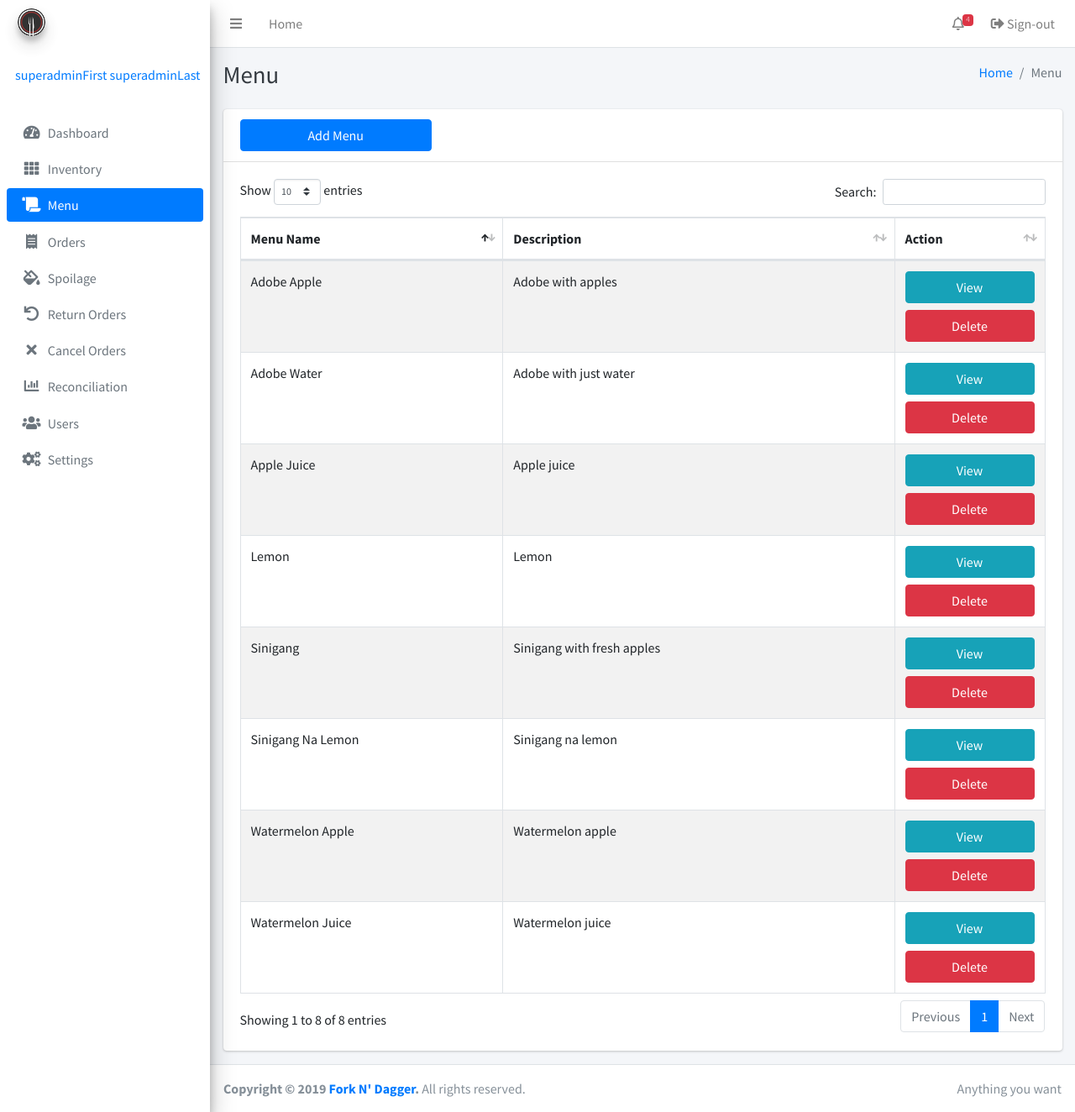
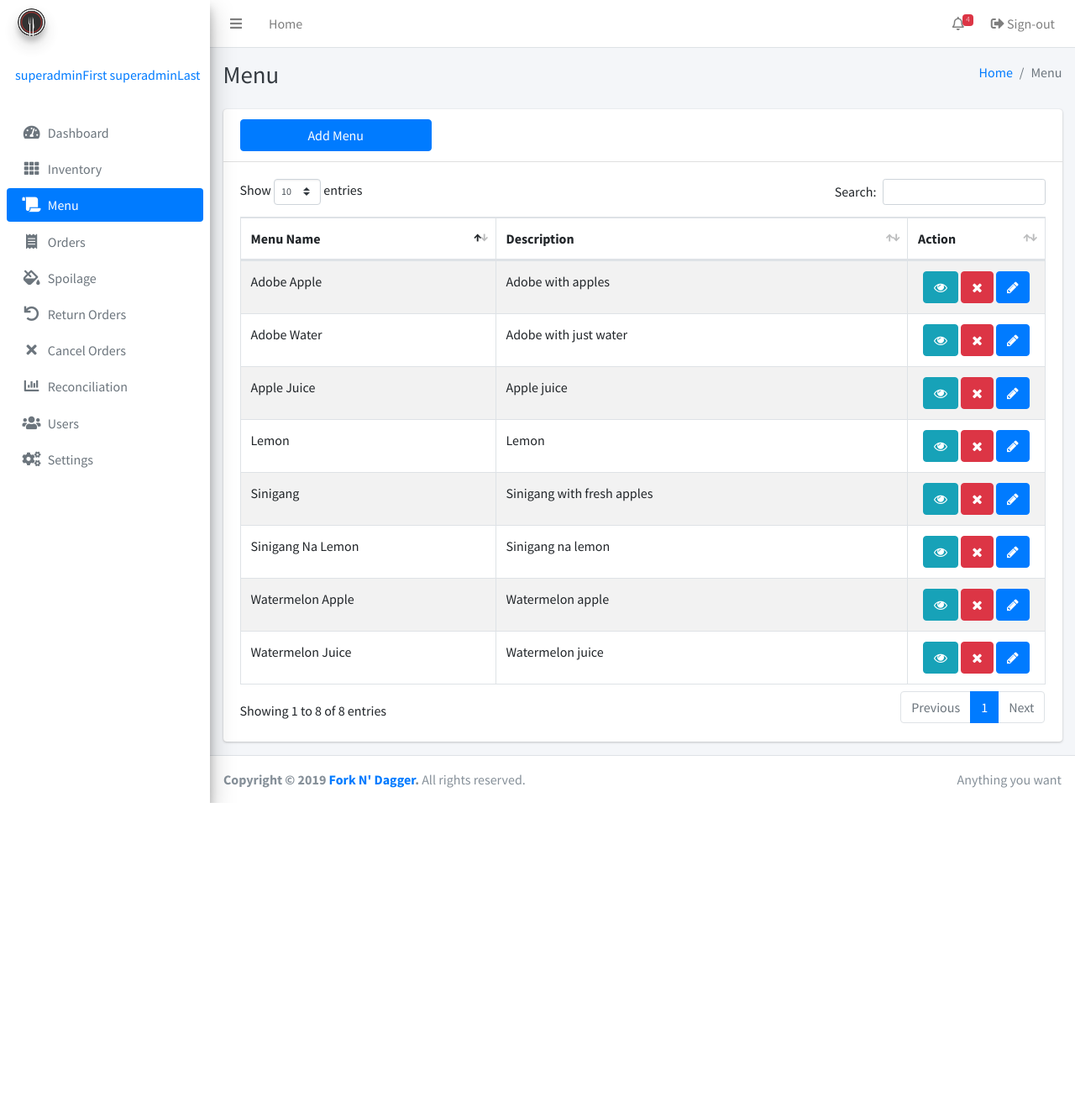
Before and after one commit to AndrianYves/inventory, a PHP site: page /menu.php in a window 1280 px wide. Shown: the whole page at 84% size. After the commit the page ends 956 px from the top, so only its background shows below. Run offline with PHP 8.4, Linux system fonts and the light colour scheme; a user stored in the database is signed in; data comes from the database, SQL or seed files in the repository; some libraries are stand-ins or nearby versions.

Commit message:
Edited UI of menu etc

```diff
--- a/inc/header.php
+++ b/inc/header.php
@@ -25,6 +25,7 @@
   <link rel="stylesheet" href="plugins/datatables-bs4/css/dataTables.bootstrap4.css">
   <link rel="stylesheet" href="plugins/select2/css/select2.min.css">
   <link rel="stylesheet" href="plugins/select2-bootstrap4-theme/select2-bootstrap4.min.css">
+  <link rel="stylesheet" href="https://cdnjs.cloudflare.com/ajax/libs/font-awesome/4.7.0/css/font-awesome.min.css">
 </head>
 <style type="text/css">
   p, h1, h2, h3, h4, h5, h6, label, td, dt, dd{
--- a/menu.php
+++ b/menu.php
@@ -99,8 +99,8 @@ include 'inc/navbar.php'; ?>
                   <thead>
                   <tr>
                     <th width="120">Menu Name</th>
-                    <th width="200">Description</th>
-                    <th width="50">Action</th>
+                    <th width="220">Description</th>
+                    <th width="40">Action</th>
                   </tr>
                   </thead>
                   <tbody>
@@ -111,11 +111,58 @@ include 'inc/navbar.php'; ?>
                   <tr>
                     <td><?php echo ucwords($row['name']);?></td>
                     <td><?php echo ucfirst($row['description']);?></td>
-                    <td>
-                      <button type="button" class="btn btn-block btn-info" data-toggle="modal" data-target='#edit<?php echo $row['id']; ?>'>View</button>
-                      <button type="button" class="btn btn-block btn-danger" data-toggle="modal" data-target='#delete<?php echo $row['id']; ?>'>Delete</button>
+                    <td align="center">
+                      <button type="button" class="btn btn-info" data-toggle="modal" data-target='#view<?php echo $row['id']; ?>'><i class="fa fa-eye"></i></button>
+                      <button type="button" class="btn btn-danger" data-toggle="modal" data-target='#delete<?php echo $row['id']; ?>'><i class="fa fa-times"></i></button>
+                      <button type="button" class="btn btn-primary" data-toggle="modal" data-target='#edit<?php echo $row['id']; ?>'><i class="fa fa-pencil"></i></button>
                     </td>
                   </tr>
+
+                  <div class="modal fade" id="edit<?php echo $row['id']; ?>">
+                    <div class="modal-dialog">
+                      <div class="modal-content">
+                        <div class="modal-header">
+                          <h4 class="modal-title">Edit menu</h4>
+                          <button type="button" class="close" data-dismiss="modal" aria-label="Close">
+                            <span aria-hidden="true">&times;</span>
+                          </button>
+                        </div>
+                        <div class="modal-body">
+                           <div class="card-body">
+                              <div class="form-group">
+                                <label for="exampleInputEmail1">Menu Name</label>
+                                <input type="text" name="editMenuName" class="form-control" value="<?php echo $row['name']; ?>">
+                              </div>
+                              <div class="form-group">
+                                <label for="exampleInputEmail1">Description</label>
+                                <input type="text" name="editMenuDesc" class="form-control" value="<?php echo $row['description']; ?>">
+                              </div>
+                              <label for="inputEmail3" class="col-sm-4 col-form-label">Recipe</label>
+                              <?php $cat = mysqli_query($conn, "SELECT * FROM inventory join menuitems on inventory.id = menuitems.inventoryID join uom on inventory.unitID = uom.id where menuID = '".$row['id']."'");?>
+                              <?php foreach($cat as $category): ?>
+                              <div class="row">
+                                <div class="col-sm-4">
+                                  <p><?= ucfirst($category['itemname']); ?></p>
+                                </div>
+                                <div class="col-sm-4">
+                                  <p><?= ucfirst($category['quantity']); ?> <?= ucfirst($category['uomname']); ?></p>
+                                </div>
+                              </div>
+                                <?php endforeach; ?>
+
+                            </div>
+                            <!-- /.card-body -->
+                            <div class="modal-footer">
+                              <button type="button" class="btn btn-danger mr-auto" data-dismiss="modal">Cancel</button>
+                              <button type="button" class="btn btn-success" data-dismiss="modal" id="confEdit" data-id="<?php echo $row['id']; ?>">Update</button>
+                            </div>
+                        </div>
+                      </div>
+                      <!-- /.modal-content -->
+                    </div>
+                    <!-- /.modal-dialog -->
+                  </div>
+                  <!-- /.modal -->
 
                   <div class="modal fade" id="delete<?php echo $row['id']; ?>">
                     <div class="modal-dialog">
@@ -130,6 +177,13 @@ include 'inc/navbar.php'; ?>
                            <div class="card-body">
                               <div class="form-group">
                                 <label for="exampleInputEmail1">Are you sure you want to delete this? Deleting this menu will be permanent.</label>
+                              </div>
+                              <div class="form-group">
+                                <?php
+                                $getMenuName = mysqli_query($conn, "SELECT name FROM menu WHERE id = ".$row['id']."");
+                                $fetchRow = mysqli_fetch_assoc($getMenuName);
+                                ?>
+                                <label for="exampleInputEmail1">Menu name: <?php echo $fetchRow['name']; ?></label>
                               </div>
                             </div>
                             <!-- /.card-body -->
@@ -147,7 +201,7 @@ include 'inc/navbar.php'; ?>
                   </div>
                   <!-- /.modal -->
 
-                  <div class="modal fade" id="edit<?php echo $row['id']; ?>">
+                  <div class="modal fade" id="view<?php echo $row['id']; ?>">
                     <div class="modal-dialog">
                       <div class="modal-content">
                         <div class="modal-header">
@@ -300,6 +354,27 @@ $(document).ready(function(){
 
 });
 
+$(document).on('click', '#confEdit', function() {
+  var getEditId = $('#confEdit').data("id");
+  var getEditName = $('.editMenuName').val();
+  var getEditDesc = $('.editMenuDesc').val();
+  $.ajax ({
+    type: 'POST',
+    url: 'menu.php',
+    data: {
+      'getEditId': getEditId,
+      'getEditName': getEditName,
+      'getEditDesc': getEditDesc,
+    }, success: function(data) {
+
+      location.reload();
+    }, error: function(data2) {
+
+      location.reload();
+    }
+  });
+});
+
 $(document).on('click', '#confDelete', function() {
   var getMenuId = $('#confDelete').data("id");
   $.ajax ({
@@ -319,6 +394,14 @@ $(document).on('click', '#confDelete', function() {
 </script>
 
 <?php
+if (isset($_POST['getEditId'])) {
+  $getEditVal = $_POST['getEditId'];
+  $getEditName = $_POST['getEditName'];
+  $getEditDesc = $_POST['getEditDesc'];
+  if ($getEditVal != 0) {
+    # code...
+  }
+}
 if (isset($_POST['getMenuId'])) {
   $getVal = $_POST['getMenuId'];
   if ($getVal != 0) {
```
